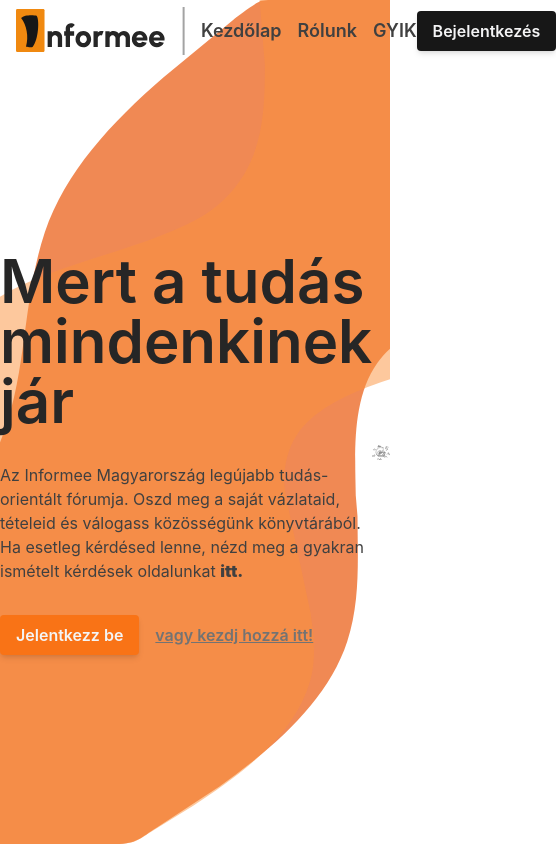
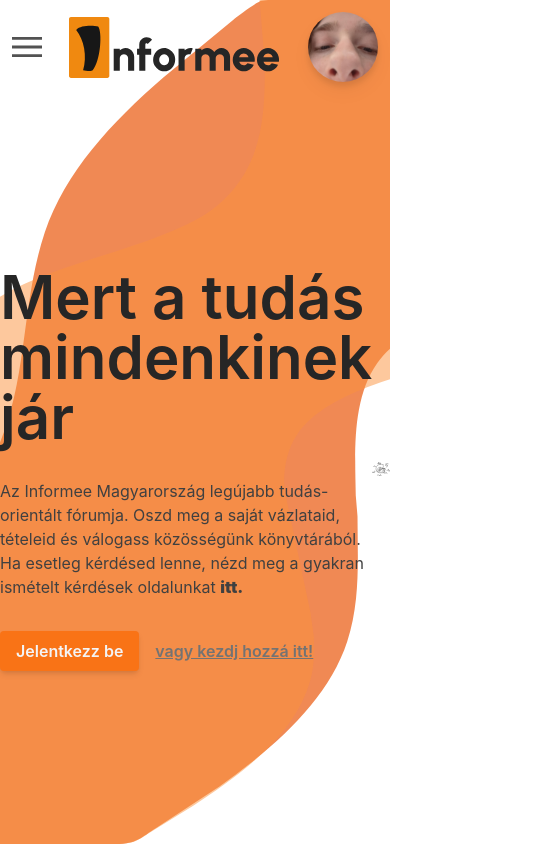
Before and after one commit to WR0NGTH3HU4/Informee, a Vue app: page / in a window 390 px wide. Shown: the whole page, 556 px wide, since content can reach past the window. Built offline with nearby package versions, Linux system fonts and the light colour scheme; what tailwindcss-animated would draw is missing.

Commit message:
navbar responsiveness and logged in content correction

```diff
--- a/src/components/Navbar.vue
+++ b/src/components/Navbar.vue
@@ -22,9 +22,38 @@ const LoggedOutContent = ref<Link[]>([
   { Id: 1, Title: 'Rólunk', Url: '/rolunk' },
   { Id: 1, Title: 'GYIK', Url: '/faq' },
 ]);
+const MenuUnfold = ref(false);
+const triggerMenu = () =>{
+  MenuUnfold.value = ! MenuUnfold.value
+}
 </script>
 
 <template>
+  <nav v-if="!MenuUnfold" class="Hambimenu w-full">
+    <div class="flex flex-col justify-center content-center items-center w-full">
+      <div class="flex flex-row justify-between content-center items-center p-3 w-full">
+        <svg @click.prevent="triggerMenu" width="30" height="20" viewBox="0 0 30 20" fill="none" xmlns="http://www.w3.org/2000/svg">
+          <path class="menuBTN hover:fill-neutral-500  active:fill-neutral-700 duration-200 " d="M0 20V17.2223H30V20H0ZM0 11.3889V8.61112H30V11.3889H0ZM0 2.77775V0H30V2.77775H0Z" fill="#525252"/>
+        </svg>
+        <Logo></Logo>
+        <div class="ProfilePic drop-shadow-lg">
+
+        </div>
+      </div>
+    </div>
+  </nav>
+  <nav v-else class="Hambimenu w-full  bg-neutral-100">
+    <div class="flex flex-col justify-center content-center items-center w-full ">
+      <div class="flex flex-row justify-between content-center items-center w-full p-3">
+  <svg @click.prevent="triggerMenu" class=" hover:fill-neutral-500  active:fill-neutral-700 duration-200 fill-neutral-600" xmlns="http://www.w3.org/2000/svg" height="24px" viewBox="0 -960 960 960" width="24px" fill="#e8eaed"><path d="m256-200-56-56 224-224-224-224 56-56 224 224 224-224 56 56-224 224 224 224-56 56-224-224-224 224Z"/></svg>
+  <Logo></Logo>
+  <h3 class="text-xl text-neutral-800">Menü</h3>
+</div>
+<div v-for="link in userStore.loggedIn() ? LoggedInContent : LoggedOutContent" :key="link.Id" :to="link.Url" class="menuItems p-6 hover:bg-neutral-50 active:bg-neutral-200 w-full duration-200 flex flex-row items-center justify-center content-center">
+  <h3>{{ link.Title }}</h3>
+</div>
+</div>
+  </nav>
   <nav class="flex justify-between items-center px-4">
     <div class="flex">
       <!--Logo-->
@@ -56,14 +85,69 @@ const LoggedOutContent = ref<Link[]>([
         </RouterLink>
       </span>
     </div>
-    <RouterLink to="Bejelentkezes">
-      <Button text="Bejelentkezés"></Button>
-    </RouterLink>
+    <div v-if="!userStore.loggedIn()">
+      <RouterLink to="Bejelentkezes">
+        <Button text="Bejelentkezés"></Button>
+      </RouterLink>
+    </div>
+    <div v-else class="flex flex-row gap-3">
+      <RouterLink to="PosztSzerkeszto">
+        <Button type="primary" text="Új poszt"></Button>
+      </RouterLink>
+      <RouterLink to="Profil">
+        <div class="ProfileMenu flex flex-row justify-between content-center items-center gap-x-1 bg-neutral-200 pr-2 drop-shadow-lg">
+          <div class="FullProfile"></div>
+          <h3 class="Kredit text-neutral-600 py-1 px-2 bg-neutral-300 ">300</h3>
+        </div>
+      </RouterLink>
+
+    </div>
   </nav>
 </template>
 
-<style scoped>
+<style scoped lang="scss">
 #separator {
   @apply mx-4;
 }
+@media only screen and (max-width: 600px){
+  nav{
+    display: none;
+  }
+  .Hambimenu{
+    display: flex;
+
+  }
+}
+@media only screen and (min-width: 600px){
+  .Hambimenu{
+    display: none;
+  }
+  nav{
+    display: flex;
+  }
+}
+.ProfilePic{
+  width: 70px;
+  height: 70px;
+  border-radius: 100%;
+  background-image: url('../assets/Andras.png');
+  background-size: cover;
+}
+.menuItems:last-child{
+  @apply drop-shadow-lg
+}
+.FullProfile{
+  border-radius: 100%;
+  width: 40px;
+  height: 40px;
+  background-image: url('../assets/Andras.png');
+  background-size: cover
+}
+.ProfileMenu{
+  border-radius: 30px;
+}
+.Kredit{
+  border-radius: 30px;
+
+}
 </style>
```
